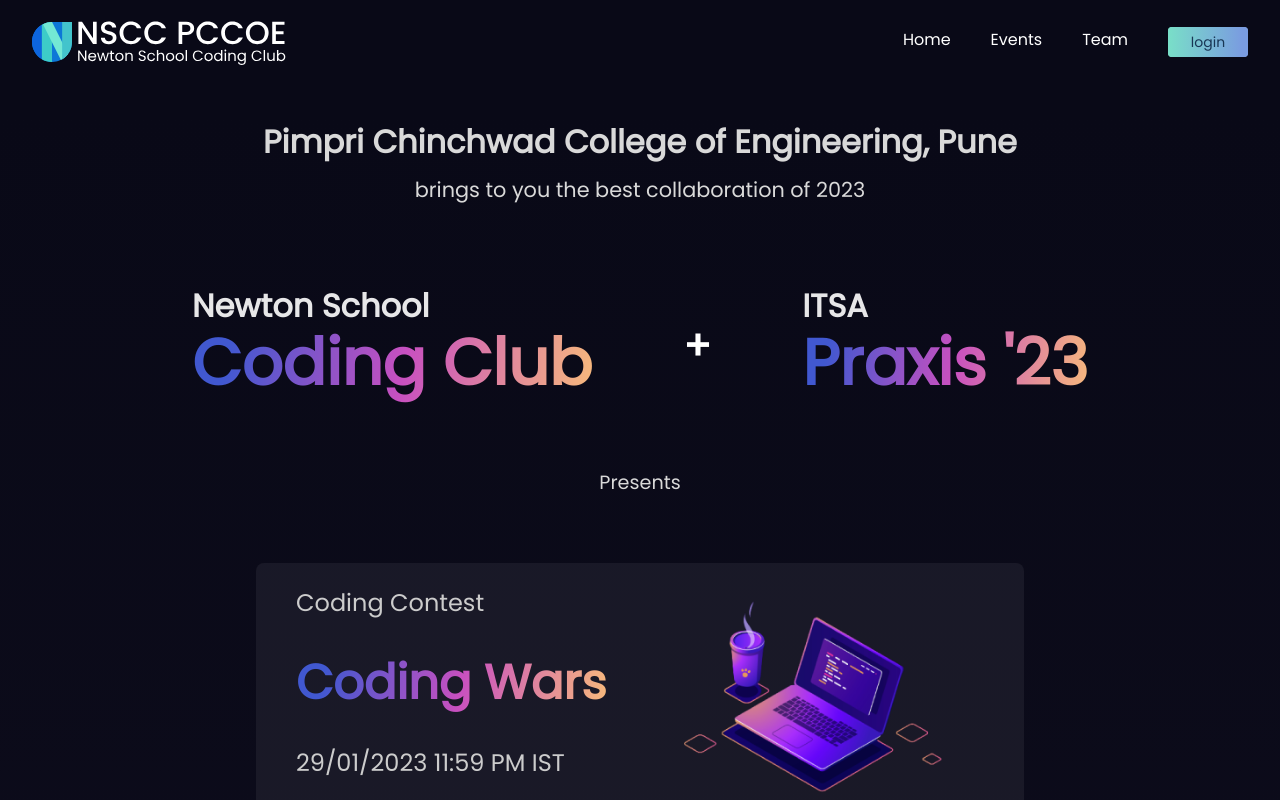
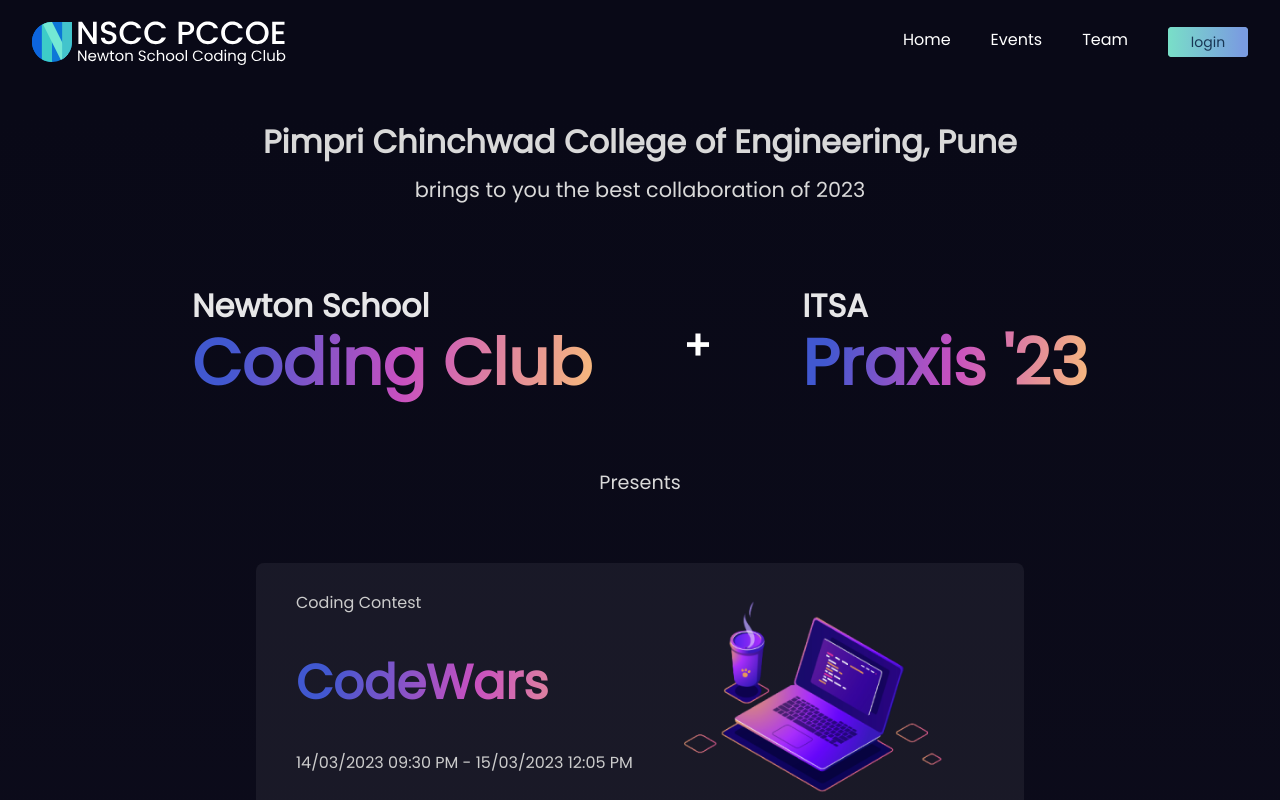
Before and after one commit to nsccpccoe/nscc-frontend, a Next.js app: page /events/codewars in a window 1280 px wide. Shown: the top 800 px of the page. Built offline with nearby package versions, Linux system fonts and the light colour scheme; no server answers.

Commit message:
wrongdetails

```diff
--- a/Components/PraxisPage/RegisterCard.module.css
+++ b/Components/PraxisPage/RegisterCard.module.css
@@ -19,11 +19,13 @@
 
 .content p {
   font-weight: 400;
-  font-size: 1.5rem;
+  font-size: 1rem;
   line-height: 2rem;
   color: #cccccc;
 }
-
+.condingcontest{
+  font-size: 1.5rem;
+}
 .content h1 {
   font-weight: 700;
   font-size: 3rem;
--- a/Components/PraxisPage/RegisterCard.tsx
+++ b/Components/PraxisPage/RegisterCard.tsx
@@ -7,9 +7,9 @@ function RegisterCard() {
     <div className={classes.container}>
       <div className={classes.contentImg}>
         <div className={classes.content}>
-          <p>Coding Contest</p>
-          <h1>Coding Wars</h1>
-          <p>29/01/2023 11:59 PM IST</p>
+          <p >Coding Contest</p>
+          <h1>CodeWars</h1>
+          <p>14/03/2023 09:30 PM - 15/03/2023 12:05 PM </p>
         </div>
         <div className={classes.img}>
           <Image src={computerPng} alt="" />
```
